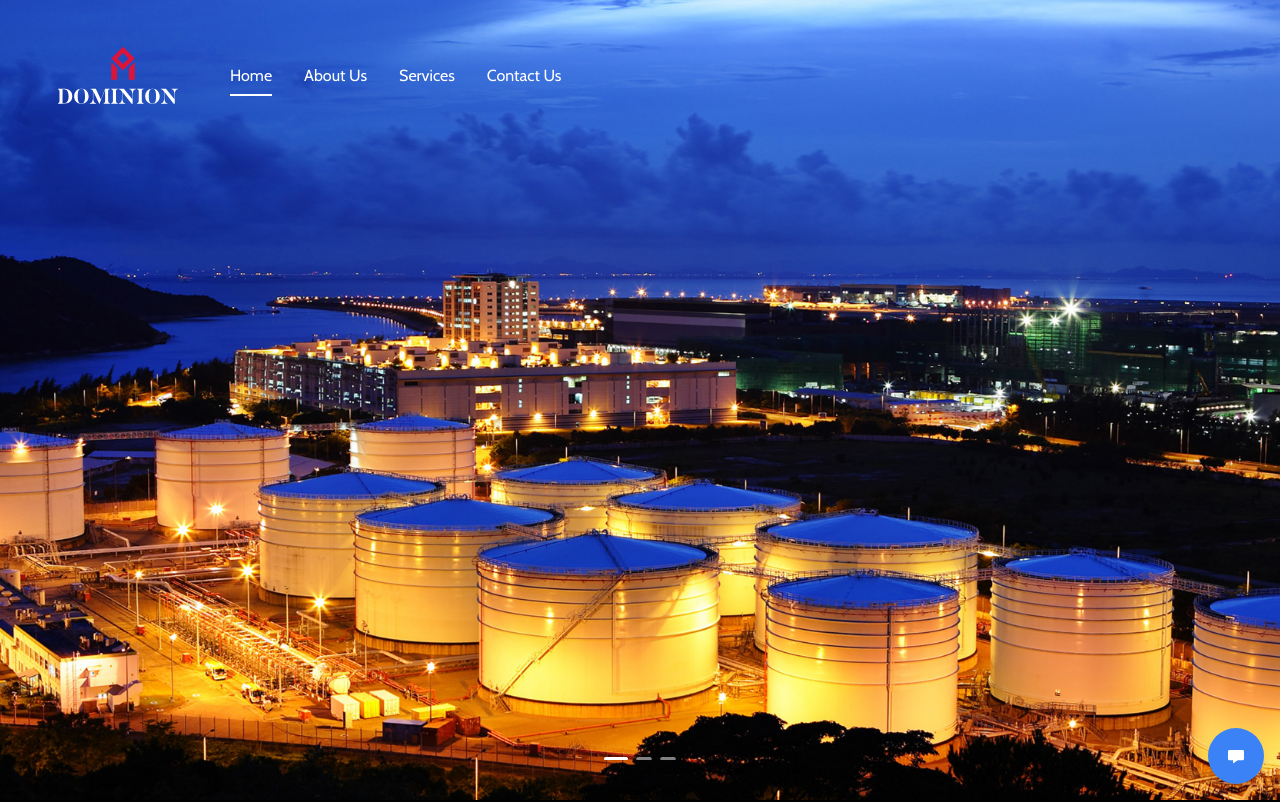
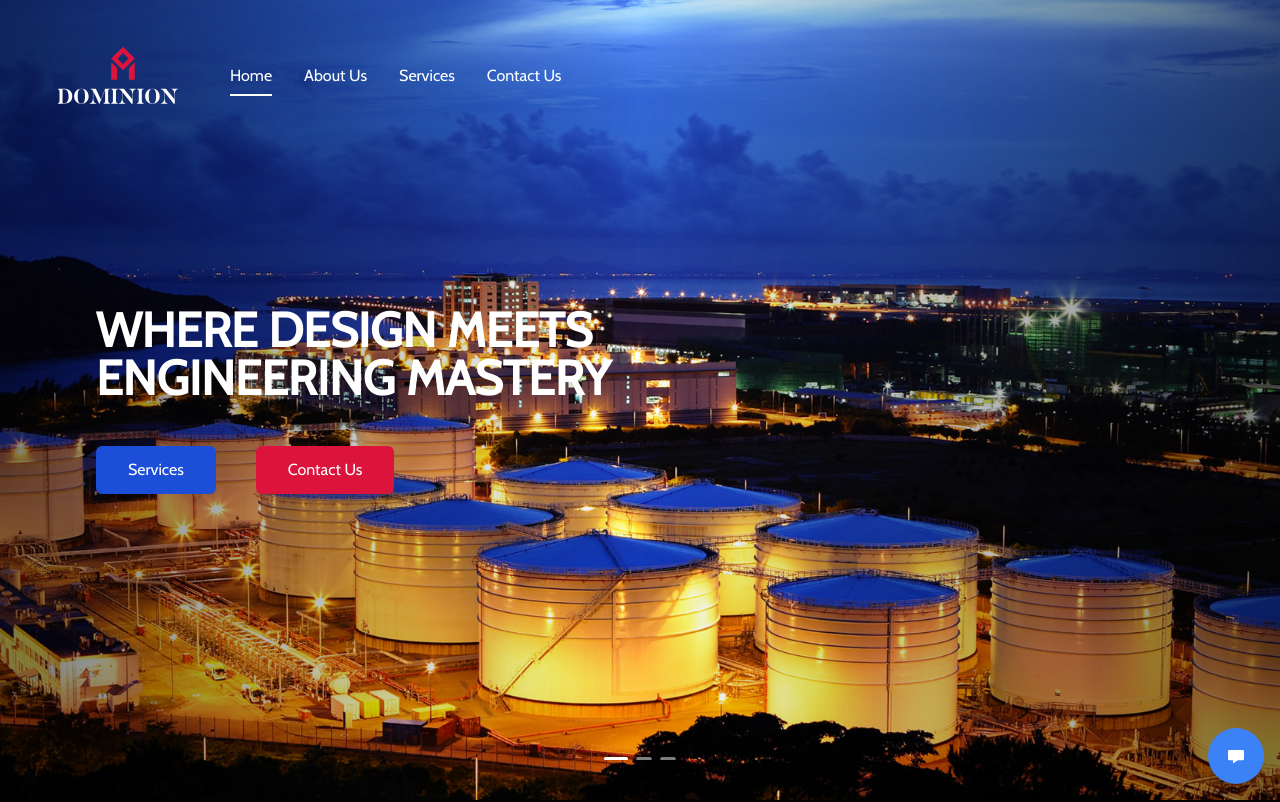
Before and after one commit to DOMINIONDesign/dominion, a React (Create React App) app: page / in a window 1280 px wide. Shown: the top 802 px of the page. Built offline with nearby package versions, Linux system fonts and the light colour scheme.

Commit message:
added new changes

```diff
--- a/src/App.js
+++ b/src/App.js
@@ -114,7 +114,7 @@ function App() {
     setLoading(true);
     try {
       const response = await axios.post(
-        "http://localhost:8080/user/mail",
+        "/user/mail",
         values
       );
       console.log("Form submitted successfully", response.data);
@@ -166,7 +166,7 @@ function App() {
 
       {/* Floating "Contact Us" Icon */}
       <div
-        className="fixed bottom-4 right-4 bg-blue-500 text-white rounded-full p-4 shadow-lg hover:bg-blue-600 cursor-pointer"
+        className="fixed z-50 bottom-4 right-4 bg-blue-500 text-white rounded-full p-4 shadow-lg hover:bg-blue-600 cursor-pointer"
         onClick={togglePopup}
       >
         {!isPopupOpen && (
--- a/src/components/ContactUs.js
+++ b/src/components/ContactUs.js
@@ -21,7 +21,7 @@ const ContactUs = () => {
     setLoading(true);
     try {
       const response = await axios.post(
-        "http://localhost:8080/user/mail",
+        "/user/mail",
         values
       );
       console.log("Form submitted successfully", response.data);
--- a/src/components/Home.js
+++ b/src/components/Home.js
@@ -55,7 +55,7 @@ const Home = () => {
         "Cost Efficiency",
         "Faster Project Delivery",
         "Sustainable Design",
-    ],
+      ],
     },
     {
       icon: <img alt="BIM" src={pipelineServices} className="text-4xl" />,
@@ -121,28 +121,6 @@ const Home = () => {
         "Advanced Technology",
       ],
     },
-    // {
-    //   icon: <img alt="BIM" src={EPC} className="text-4xl" />,
-    //   title: "EPC",
-    //   description:
-    //     "We offer end-to-end EPC solutions, delivering integrated services with a focus on cost-effectiveness, quality, and safety.",
-    //   features: [
-    //     "End-to-End Project Solutions",
-    //     "Timely Delivery",
-    //     "High-Quality Engineering and Construction",
-    //   ],
-    // },
-    // {
-    //   icon: <img alt="BIM" src={consultancy} className="text-4xl" />,
-    //   title: "Construction Design",
-    //   description:
-    //     "We specialize in structural, civil, and architectural designs, delivering precise blueprints for all project types",
-    //   features: [
-    //     "Project Feasibility Analysis",
-    //     "Collaborative Approach",
-    //     "Advanced Technology",
-    //   ],
-    // },
   ];
 
   return (
@@ -171,14 +149,18 @@ const Home = () => {
             >
               <RightOutlined className="text-white text-xl" />
             </button>
-            {/* <div className="absolute inset-0 flex items-center justify-start z-30 px-24 ">
-              <div className="max-w-2xl">
+            <div className="absolute inset-0 flex items-center justify-start px-24 z-10">
+              {/* Gradient Background */}
+              <div className="absolute inset-0 bg-gradient-to-r from-black via-transparent to-black opacity-50 pointer-events-none"></div>
+
+              {/* Text Content */}
+              <div className="relative max-w-2xl z-10">
                 <Title className="!text-white mb-6 !text-5xl !font-bold">
                   WHERE DESIGN MEETS ENGINEERING MASTERY
                 </Title>
                 <div className="flex pt-5">
                   <Link to="/services">
-                    <button className="px-8 py-3 bg-blue-700  text-white rounded-md hover:bg-white hover:text-blue-600 transition-all duration-300 transform">
+                    <button className="px-8 py-3 bg-blue-700 text-white rounded-md hover:bg-white hover:text-blue-600 transition-all duration-300 transform">
                       Services
                     </button>
                   </Link>
@@ -189,7 +171,7 @@ const Home = () => {
                   </Link>
                 </div>
               </div>
-            </div> */}
+            </div>
 
             <Carousel
               ref={carouselRef}
```
Also changed, not shown: 1 other file (tests, documents, lock files or other folders).
